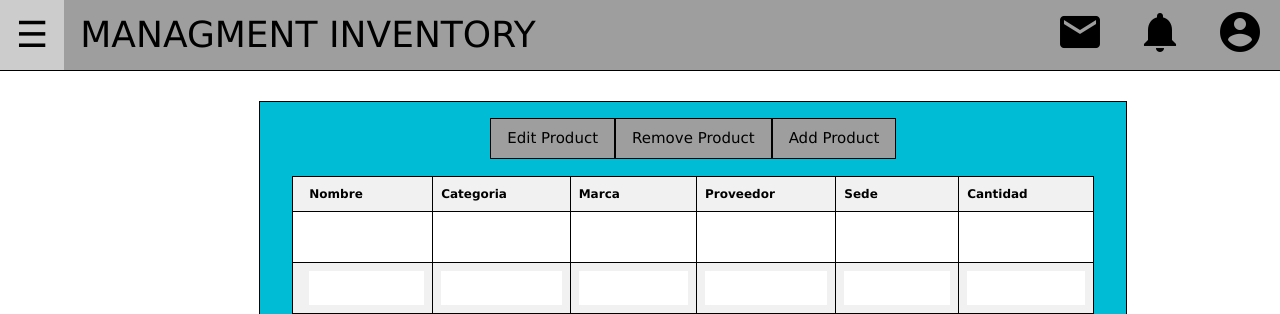
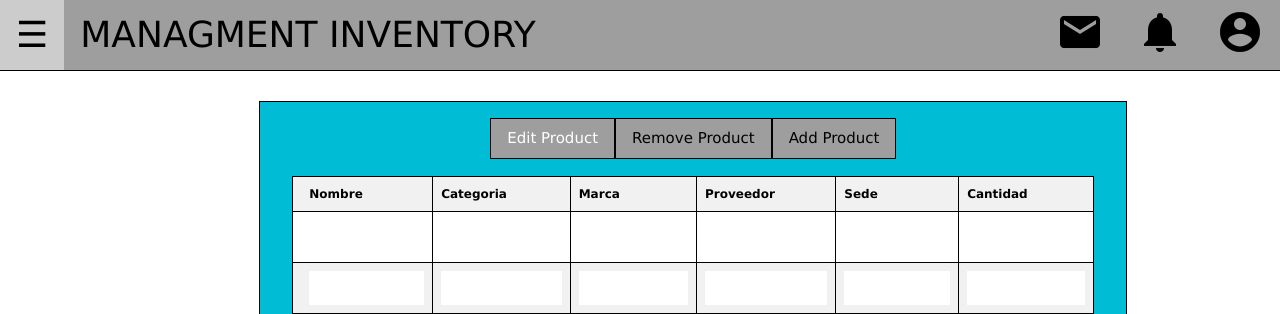
Before and after one commit to mamorenoc19/Managemet_Inventory, a Django app: page /Managemet_Inventory_App/edit/ in a window 1280 px wide. Shown: the top 314 px of the page. Run offline with Django 3.2, Linux system fonts and the light colour scheme.

Commit message:
Update inventory_edit.html

```diff
--- a/Management_Inventory_Project/Managemet_Inventory_App/templates/Managemet_Inventory_App/inventory_edit.html
+++ b/Management_Inventory_Project/Managemet_Inventory_App/templates/Managemet_Inventory_App/inventory_edit.html
@@ -6,9 +6,15 @@
 <div class="w3-container w3-cyan w3-border w3-border-black w3-center" id="sobre_nosotros" style="margin:30px">
     <div class="w3-display-container w3-cyan" style="height: 800px;">
         <div class="w3-container w3-side-bar w3-bar ">
-        <a href="{% url 'edit'%}" class="w3-margin-top w3-bar-item w3-button w3-bar-item w3-gray w3-cursive w3-text-black w3-hover-gray w3-hover-text-white w3-border w3-border-black">Edit Product</a>
-        <a href="{% url 'remove'%}" class="w3-margin-top w3-bar-item w3-button w3-bar-item w3-gray w3-cursive w3-text-black w3-hover-gray w3-hover-text-white w3-border w3-border-black">Remove Product</a>
-        <a href="{% url 'productos'%}" class="w3-margin-top w3-bar-item w3-button w3-bar-item w3-gray w3-cursive w3-text-black w3-hover-gray w3-hover-text-white w3-border w3-border-black">Add Product</a>
+            <a href="/Managemet_Inventory_App/edit/"
+                class="w3-margin-top w3-bar-item w3-button w3-bar-item w3-gray w3-cursive w3-text-white w3-hover-gray w3-hover-text-white w3-border w3-border-black">Edit
+                Product</a>
+            <a href="/Managemet_Inventory_App/remove/"
+                class="w3-margin-top w3-bar-item w3-button w3-bar-item w3-gray w3-cursive w3-text-black w3-hover-gray w3-hover-text-white w3-border w3-border-black">Remove
+                Product</a>
+            <a href="/Managemet_Inventory_App/add/"
+                class="w3-margin-top w3-bar-item w3-button w3-bar-item w3-gray w3-cursive w3-text-black w3-hover-gray w3-hover-text-white w3-border w3-border-black">Add
+                Product</a>
         </div>
         <div class="w3-container w3-small" id="edit">
             <table class="w3-table-all w3-small" style="margin-top: 10px;">
```
Lines whose indentation alone changed are shown as unchanged.
